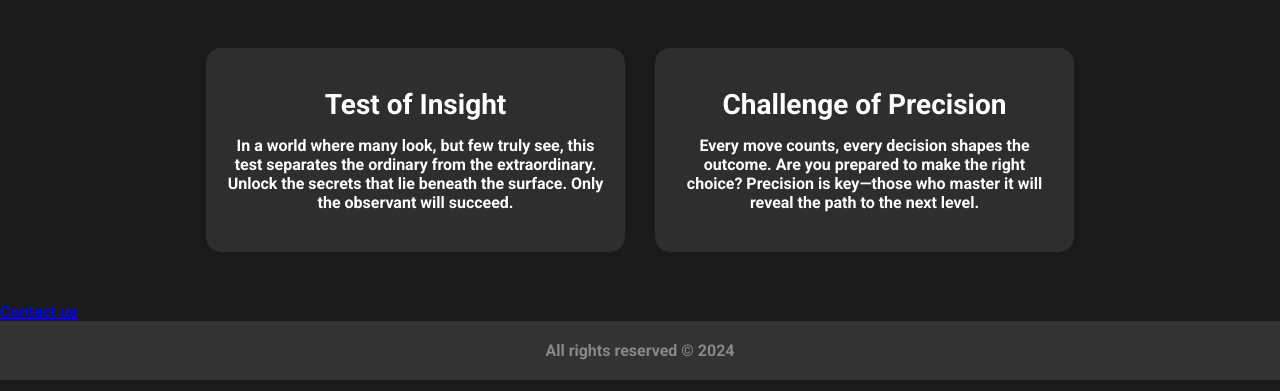
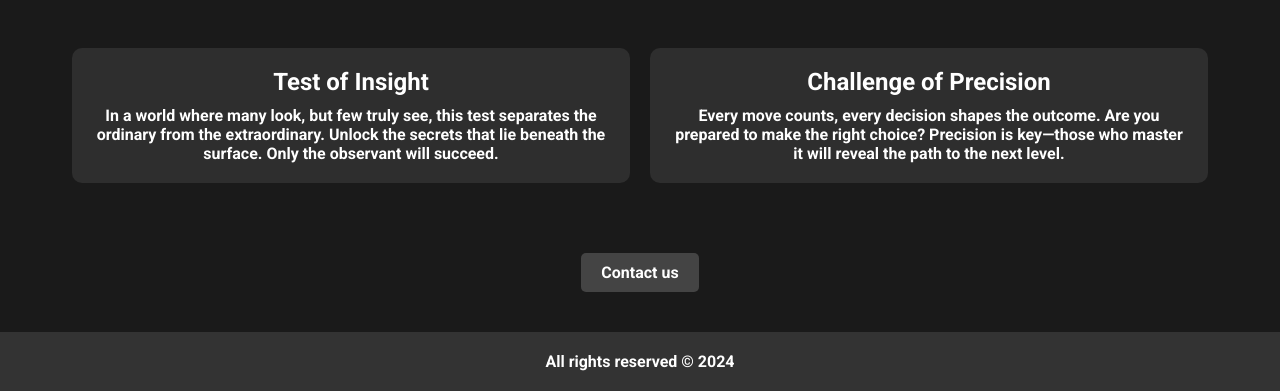
Before and after one commit to ssa-llc/home, a plain HTML site: page index.html in a window 1280 px wide. Shown: the part 802-1193 px from the top of the page. Drawn offline with Linux system fonts and the light colour scheme.

Commit message:
Update style.css

```diff
--- a/style.css
+++ b/style.css
@@ -12,10 +12,9 @@ body {
     color: #fff;
 }
 
-/* Fullscreen image with text */
 .hero {
     height: 100vh;
-    background-image: url('https://c.wallhere.com/photos/e5/19/Lamborghini_Countach_Countach_25th_Anniversary_white_cars_photography-2282764.jpg!d'); /* Replace with your image */
+    background-image: url('https://c.wallhere.com/photos/e5/19/Lamborghini_Countach_Countach_25th_Anniversary_white_cars_photography-2282764.jpg!d'); /* Укажи путь к своей картинке */
     background-size: cover;
     background-position: center;
     display: flex;
@@ -41,7 +40,6 @@ body {
     text-align: center;
 }
 
-/* Cards Section */
 .content {
     padding: 50px 20px;
     display: flex;
@@ -51,83 +49,55 @@ body {
 
 .card-container {
     display: flex;
-    gap: 30px; /* Уменьшили расстояние между карточками */
+    gap: 20px;
     justify-content: center;
     width: 100%;
-    padding: 0 15%; /* Добавлен отступ, чтобы карточки не были вплотную к краям экрана */
 }
 
 .card {
     background-color: #2e2e2e;
-    border-radius: 15px; /* Увеличен радиус для более мягкого эффекта */
-    padding: 40px 20px; /* Увеличены внутренние отступы для увеличения длины карточек */
-    width: 90%; /* Уменьшена ширина карточек для более вытянутого вида */
+    border-radius: 10px;
+    padding: 20px;
+    width: 45%; /* Ширина карточки по 45% от экрана */
     text-align: center;
-    transition: background-color 0.3s ease, transform 0.3s ease; /* Добавлена плавная анимация при наведении */
+    transition: background-color 0.3s ease;
 }
 
 .card:hover {
-    background-color: #444; /* Изменен цвет фона при наведении */
-    transform: translateY(-10px); /* Добавлен эффект поднятия */
+    background-color: #3e3e3e;
 }
 
 h2 {
-    font-size: 28px; /* Увеличен размер заголовка для акцента */
-    margin-bottom: 15px; /* Увеличен отступ между заголовком и текстом */
+    font-size: 24px;
+    margin-bottom: 10px;
 }
 
 p {
-    font-size: 16px; /* Увеличен размер текста для улучшения читабельности */
+    font-size: 16px;
 }
 
-/* Centered Contact Button */
-.contact-container {
-    display: flex;
-    justify-content: center;
-    margin-top: 30px;
-    margin-bottom: 50px;
+footer {
+    margin-top: 50px;
+    padding: 20px;
+    background-color: #333;
+    text-align: center;
 }
 
-.contact-button {
-    padding: 15px 30px;
-    background-color: #444;
-    color: #fff;
-    text-transform: uppercase;
+.contact {
+    margin: 30px 0;
     text-align: center;
-    border-radius: 5px;
-    text-decoration: none;
-    font-weight: bold;
-    transition: background-color 0.3s ease;
 }
 
-.contact-button:hover {
-    background-color: #fff; /* Изменение цвета фона на белый */
-    color: #444; /* Изменение текста на темный при наведении */
+.contact a {
+    text-decoration: none;
+    color: #fff;
+    padding: 10px 20px;
+    background-color: #444;
+    border-radius: 5px;
+    transition: background-color 0.3s ease, color 0.3s ease;
 }
 
-/* Footer Section */
-footer {
-    background-color: #333;
-    padding: 20px;
-    text-align: center;
-    font-size: 14px;
-    color: #888;
+.contact a:hover {
+    background-color: #fff;
+    color: #444;
 }
-
-footer p {
-    margin: 0;
-}
-
-/* Media Query for Mobile */
-@media (max-width: 768px) {
-    .card-container {
-        flex-direction: column;
-        align-items: center;
-    }
-
-    .card {
-        width: 90%;
-        max-width: 400px;
-        margin-bottom: 20px;
-    }
-}
```
